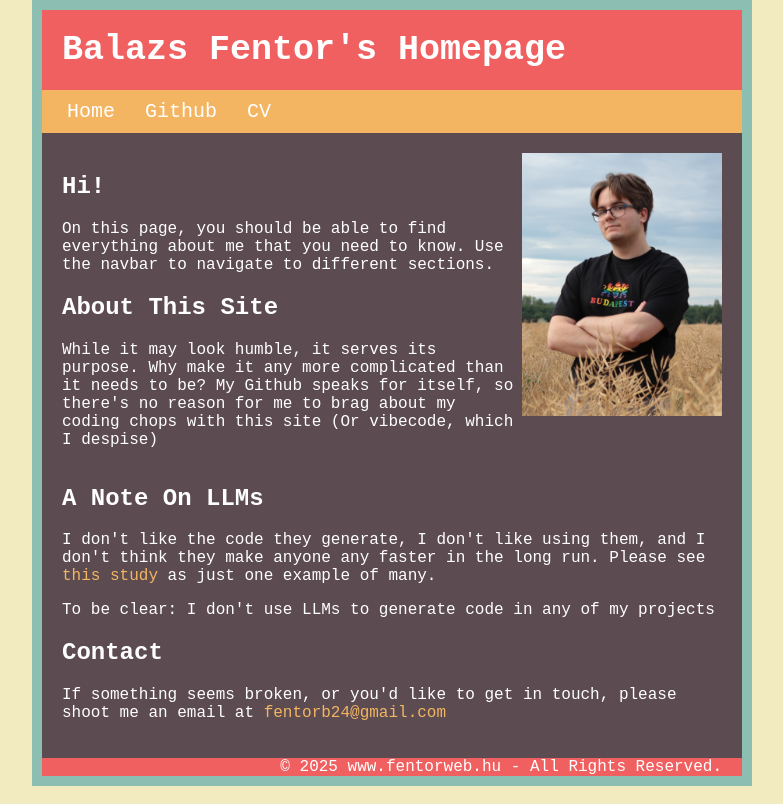
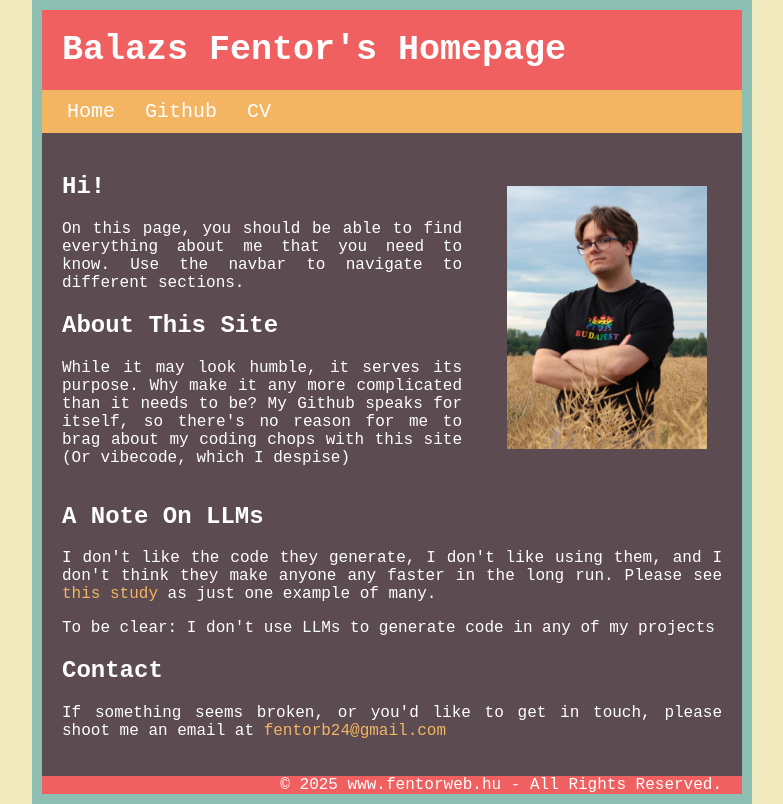
Before and after one commit to bfentor/bfentor_homepage, a Flask app: page / in a window 1280 px wide. Shown: the whole page, without its empty margins (248-1031 px from the left). Run offline with Flask 3, Linux system fonts and the light colour scheme.

Commit message:
Fixed up image rendering

```diff
--- a/static/styles.css
+++ b/static/styles.css
@@ -29,6 +29,11 @@ footer {
 
 a {
     text-decoration: none;
+}
+
+p {
+    text-align: justify;
+    text-justify: inter-word;
 }
 
 .header {
--- a/templates/index.html
+++ b/templates/index.html
@@ -7,6 +7,7 @@
   <meta name="description" content="My personal homepage for employers and anyone who cares (But mostly employers)" />
   <link rel="shortcut icon" href="{{ url_for('static', filename='favicon.ico') }}">
   <link rel="stylesheet" href="{{ url_for('static', filename='styles.css') }}">
+  <meta http-equiv="Cache-Control" content="max-age=31536000, must-revalidate">
 </head>
 <body>
   <div class="header">
@@ -25,13 +26,13 @@
     <div>
       {% block body %}
       <div class="page-intro">
-        <div>
+        <div style="width: 400px;">
           <h2>Hi!</h2>
           <p>On this page, you should be able to find everything about me that you need to know. Use the navbar to navigate to different sections.</p>
           <h2>About This Site</h2>
           <p>While it may look humble, it serves its purpose. Why make it any more complicated than it needs to be? My Github speaks for itself, so there's no reason for me to brag about my coding chops with this site (Or vibecode, which I despise)</p>
         </div>
-        <img style="max-width: 200px; max-height: fit-content;" src="{{ url_for('static', filename='image.jpg') }}" alt="Balazs Fentor self portrait">
+        <img style="max-width: 200px; object-fit: contain; margin-left: 45px;" src="{{ url_for('static', filename='image.jpg') }}" alt="Balazs Fentor self portrait">
       </div>
       <h2>A Note On LLMs</h2>
       <p>I don't like the code they generate, I don't like using them, and I don't think they make anyone any faster in the long run. Please see <a style="color: var(--quartary);" href="https://metr.org/blog/2025-07-10-early-2025-ai-experienced-os-dev-study/"> this study</a> as just one example of many.</p>
```
Also changed, not shown: static/image.jpg.
